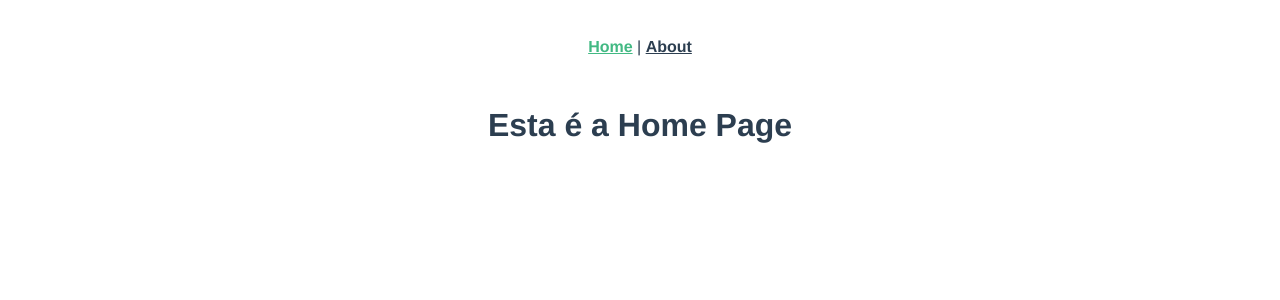
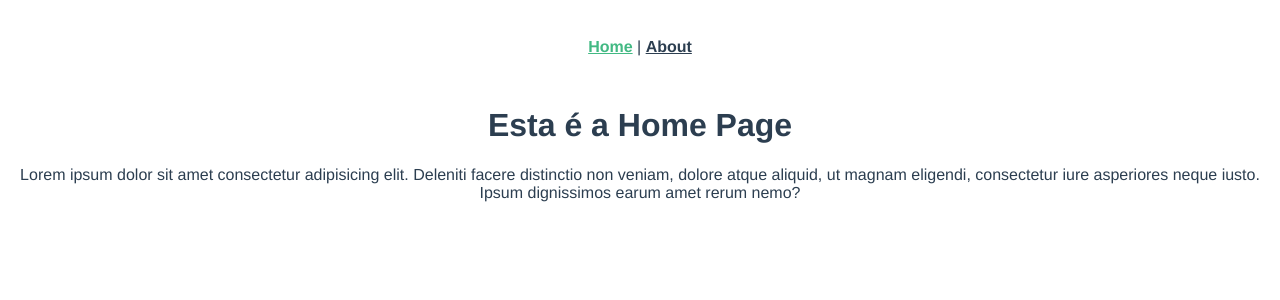
Before and after one commit to DATADF/kolitechvue, a Vue app: page / in a window 1280 px wide. Shown: the top 300 px of the page. Built offline with nearby package versions, Linux system fonts and the light colour scheme.

Commit message:
Create 2

```diff
--- a/src/components/HelloWorld.vue
+++ b/src/components/HelloWorld.vue
@@ -1,7 +1,7 @@
 <template>
   <div class="hello">
     <h1>{{ msg }}</h1>
-
+    <p>Lorem ipsum dolor sit amet consectetur adipisicing elit. Deleniti facere distinctio non veniam, dolore atque aliquid, ut magnam eligendi, consectetur iure asperiores neque iusto. Ipsum dignissimos earum amet rerum nemo?</p>
   </div>
 </template>
 
--- a/src/router.js
+++ b/src/router.js
@@ -1,6 +1,5 @@
 import Vue from 'vue'
 import Router from 'vue-router'
-import Home from './views/Home.vue'
 
 Vue.use(Router)
 
@@ -11,14 +10,11 @@ export default new Router({
     {
       path: '/',
       name: 'home',
-      component: Home
+      component: () => import(/* webpackChunkName: "home" */ './views/Home.vue')
     },
     {
       path: '/about',
       name: 'about',
-      // route level code-splitting
-      // this generates a separate chunk (about.[hash].js) for this route
-      // which is lazy-loaded when the route is visited.
       component: () => import(/* webpackChunkName: "about" */ './views/About.vue')
     }
   ]
```
